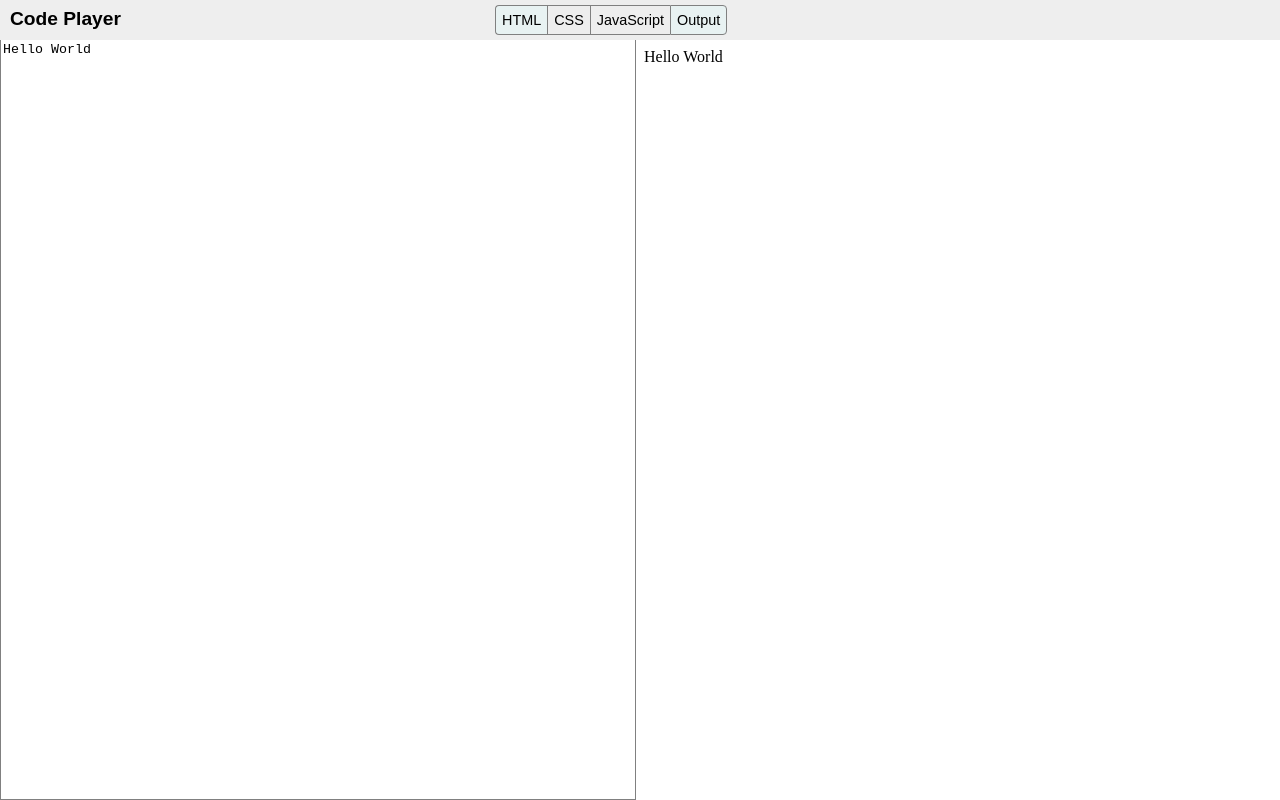
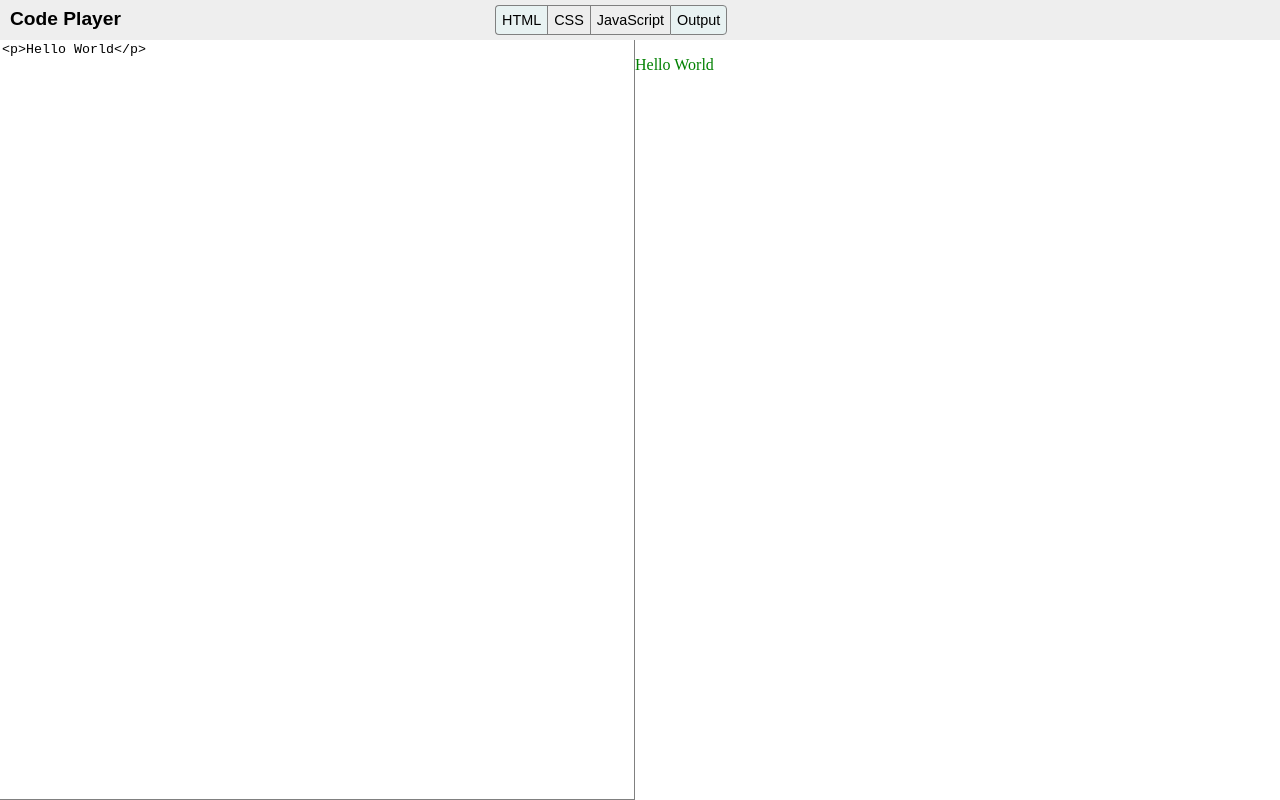
Before and after one commit to Riein/JavaScript_jQuery_Examples, a plain HTML site: page code-player/index.html in a window 1280 px wide. Drawn offline with nearby package versions, Linux system fonts and the light colour scheme.

Commit message:
Applies styles in css-panel to output panel.

```diff
--- a/code-player/index.html
+++ b/code-player/index.html
@@ -35,7 +35,7 @@
 
         <div id="body-container">
 
-            <textarea id="html-panel" class="panel">Hello World</textarea>
+            <textarea id="html-panel" class="panel"><p>Hello World</p></textarea>
 
             <textarea id="css-panel" class="panel hidden">p { color: green; }</textarea>
 
--- a/code-player/script.js
+++ b/code-player/script.js
@@ -39,13 +39,24 @@ $(function() {
 
 
     //Set the iframe contents to contain the html panel values
-    $("iframe").contents().find("html").html($("#html-panel").val());
+    updateOutput();
 
     //On change to html-panel, set the iframe text
     $("#html-panel").on("change keyup paste", function() {
 
-        $("iframe").contents().find("html").html($("#html-panel").val());
+        updateOutput();
 
     });
 
 });
+
+//Updates the iframe output window with latest html and css properties
+function updateOutput() {
+    $("iframe").contents().find("html").html(
+        "<html><head><style type='text/css'>"
+        + $("#css-panel").val()
+        + "</style></head><body>"
+        + $("#html-panel").val()
+        + "</body></html>"
+    );
+}
--- a/code-player/style.css
+++ b/code-player/style.css
@@ -64,6 +64,7 @@ textarea {
 .panel {
     float: left;
     width: 50%;
+    border-left: none;
 }
 
 iframe {
```
